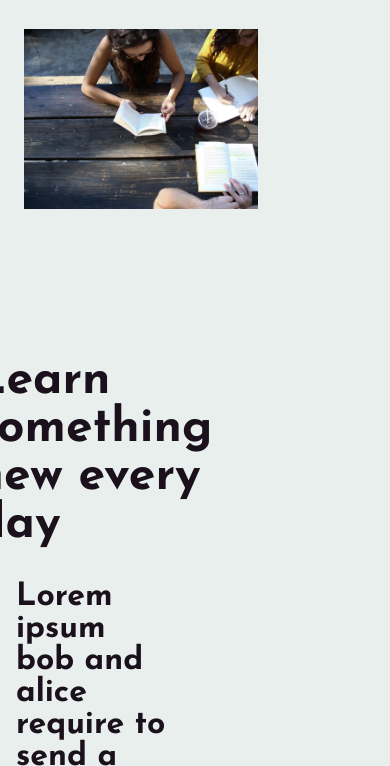
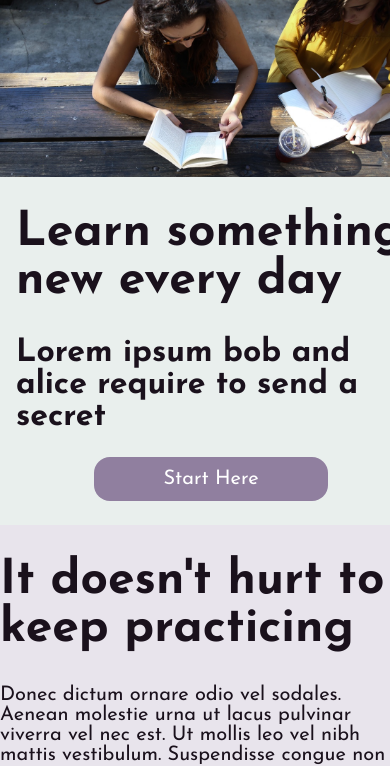
Before and after one commit to ak-krajewska/academy, a plain HTML site: page index.html in a window 390 px wide. Shown: the part 67-833 px from the top of the page. Drawn offline with Linux system fonts and the light colour scheme.

Commit message:
nav and first gray section mobile queries

```diff
--- a/index.html
+++ b/index.html
@@ -10,7 +10,7 @@
   </head>
   <body>
     <!-- plum nav bar -->
-      <nav class="container">
+      <nav>
             <div class="brand">
                 <img src="resources/images/ic-logo.svg">
                 <span id="colmar">COLMAR</span>
@@ -30,7 +30,7 @@
             </ul>
       </nav>
     <!-- big gray container -->
-      <div class="container container-gray mobile-gray">
+      <div class="container container-gray">
       <!-- an image on the left -->
           <div class="primary" id="banner">
             <!-- <img src="resources/images/banner.jpg"> -->
--- a/resources/style.css
+++ b/resources/style.css
@@ -11,7 +11,7 @@ div,nav, footer, ul {
 body {
     background-color: white;
     font-family: 'Josefin Sans', sans-serif;
-    font-size: 1rem;
+    font-size: 16px;
     color: #1A111C;
 }
 
@@ -75,6 +75,8 @@ h4 {
 /* nav styles */
 
 nav {
+    display: flex;
+    margin: 0 auto;
     height: 4rem;
     justify-content: space-between;
     background-color: #C1B6CB;
@@ -151,26 +153,6 @@ nav li {
 /* body styles */
 
 
-
-@media only screen and (max-width: 1000px){
-
-    .mobile-gray {
-        display: flex;
-        flex-direction: column;
-    }
-
-    #banner {
-        height: 300px;
-    }
-
-}
-
-@media only screen and (max-width: 600px) {
-    #banner{
-        height: 180px;
-    }
-}
-
 .primary {
     display: flex;
     flex-direction: column;
@@ -200,7 +182,7 @@ nav li {
     background-color: #907F9F;
     font-size: 1.25rem;
     padding: .75rem 0;
-    width: 100%;
+    width: 75%;
     border-radius: 1rem;
     margin: 1.5rem auto;
 }
@@ -260,6 +242,40 @@ nav li {
 
 #guest {
     padding: 1rem;
+}
+
+
+@media only screen and (max-width: 1000px){
+
+    .container {
+        display: flex;
+        flex-direction: column;
+    }
+
+    #banner {
+        height: 400px;
+    }
+
+    .primary {
+        width: 100%;
+        margin: 0;
+    }
+
+    .secondary-gray {
+        width: 100%;
+        padding: 0;
+        margin: 0 1rem;
+    }
+
+    .button {
+        width: 60%;
+    }
+}
+
+@media only screen and (max-width: 600px) {
+    #banner{
+        height: 180px;
+    }
 }
 
 
```
